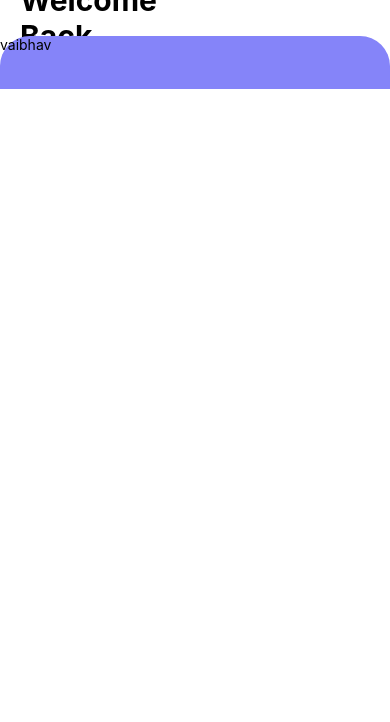
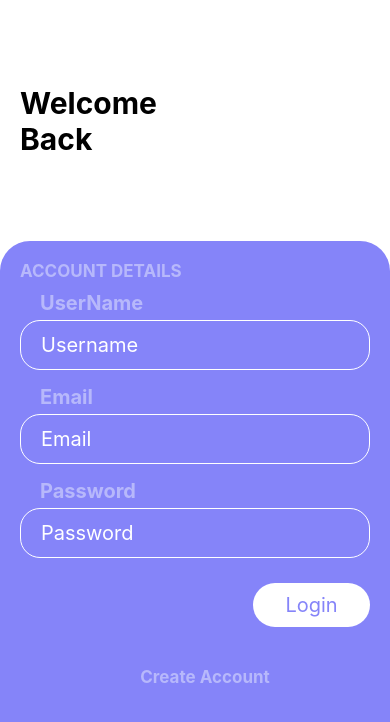
Before and after one commit to Titansingh/AwesomeProject, a React Native app: screen /SignInScreen in a window 390 px wide. Shown: the top 722 px of the page. Built offline with nearby package versions, Linux system fonts and the light colour scheme.

Commit message:
validation added with fields

```diff
--- a/screens/singnUpInScreen/signInScreen.jsx
+++ b/screens/singnUpInScreen/signInScreen.jsx
@@ -1,8 +1,10 @@
 import {
   KeyboardAvoidingView,
+  Pressable,
   ScrollView,
   StyleSheet,
   Text,
+  TouchableOpacity,
   View,
 } from 'react-native';
 import React from 'react';
@@ -19,15 +21,70 @@ const signInScreen = () => {
     Email: string().email(),
     Password: string().required('Password is Required'),
   });
+
+
   return (
-    <KeyboardAvoidingView>
+    <KeyboardAvoidingView style={{flex: 1}}>
       <View style={styles.container}>
         <Text style={styles.headingText}>Welcome</Text>
         <Text style={styles.headingText}>Back</Text>
       </View>
-      <View style={styles.containerMain} >
-        <Text>vaibhav</Text>
-      </View>
+      <ScrollView style={styles.containerMain}>
+        <Text style={styles.titleText}>ACCOUNT DETAILS</Text>
+        <Formik
+          initialValues={{
+            UserName: '',
+            Email: '',
+            Password: '',
+          }}
+          validationSchema={userSchema}
+          onSubmit={values => console.log(values + 'values login screen')}>
+          {({
+            handleChange,
+            handleBlur,
+            handleSubmit,
+            values,
+            touched,
+            errors,
+          }) => (
+            <View>
+              <CustomTextInput
+                handleChange={handleChange('UserName')}
+                values={values.UserName}
+                touched={touched.UserName}
+                errors={errors.UserName}
+                placeholder={'Username'}
+                title={'UserName'}
+              />
+              <CustomTextInput
+                handleChange={handleChange('Email')}
+                values={values.Email}
+                touched={touched.Email}
+                errors={errors.Email}
+                placeholder={'Email'}
+                title={'Email'}
+              />
+
+              <CustomTextInput
+                handleChange={handleChange('Password')}
+                values={values.Password}
+                touched={touched.Password}
+                errors={errors.Password}
+                placeholder={'Password'}
+                title={'Password'}
+              />
+              <View style={{alignItems: 'flex-end'}}>
+                <Button text={'Login'} handleSubmit={handleSubmit} />
+              </View>
+            </View>
+          )}
+        </Formik>
+        <TouchableOpacity style={{alignSelf: 'center'}}>
+          <Text style={styles.titleText}>
+            Create Account
+          </Text>
+        </TouchableOpacity>
+      </ScrollView>
     </KeyboardAvoidingView>
   );
 };
```
